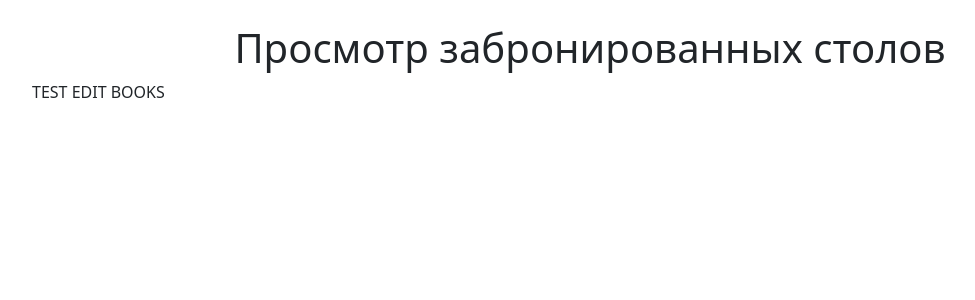
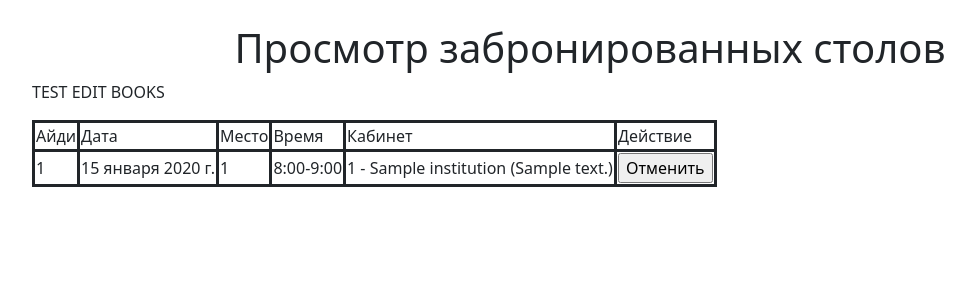
Before and after one commit to tr0ublekat/CoworkingDJANGO, a Django app: page /user/edit-books/ in a window 1280 px wide. Shown: the part 68-368 px from the top of the page, without its empty margins (50-1025 px from the left). Run offline with Django 4.2, Linux system fonts and the light colour scheme; a user stored in the database is signed in; tables that the repository leaves empty hold one stand-in row (values such as "Sample post").

Commit message:
added profile and edit booking pages

```diff
--- a/api/urls.py
+++ b/api/urls.py
@@ -6,14 +6,14 @@ from .views import (
     InstitutionView,
     RoomView,
     BookView,
-    UserView
+    #UserView
 )
 
 router = routers.DefaultRouter()
 router.register(r'institutions', InstitutionView)
 router.register(r'rooms', RoomView)
 router.register(r'bookings', BookView)
-router.register(r'users', UserView)
+#router.register(r'users', UserView)
 
 urlpatterns = [
     path('', include(router.urls)),
--- a/templates/user/edit_books.html
+++ b/templates/user/edit_books.html
@@ -9,12 +9,67 @@
 
 {% if request.user.is_authenticated %}
 
-    {% if error %}
-    <h2>Ошибка: {{ error }}</h2>
-    {% endif %}
-
     <div>
         <p>TEST EDIT BOOKS</p>
+
+        <table style="border: 3px solid">
+            <thead>
+                <tr style="border: 3px solid">
+                    <td style="border: 3px solid">Айди</td>
+                    <td style="border: 3px solid">Дата</td>
+                    <td style="border: 3px solid">Место</td>
+                    <td style="border: 3px solid">Время</td>
+                    <td style="border: 3px solid">Кабинет</td>
+                    <td style="border: 3px solid">Действие</td>
+                </tr>
+            </thead>
+            <tbody>
+            {% if bookings %}
+                {% for item in bookings %}
+                        <tr style="border: 3px solid">
+                            <form action="remove-book/" method="post">
+                                {% csrf_token %}
+                               <td style="border: 3px solid">{{item.id}}</td>
+                               <td style="border: 3px solid">{{ item.date }}</td>
+                               <td style="border: 3px solid">{{ item.place }}</td>
+
+                               <td style="border: 3px solid">
+                                {% if item.time == 1 %}
+                                8:00-9:00
+                                {% elif item.time == 2 %}
+                                9:00-10:00
+                                {% elif item.time == 3 %}
+                                10:00-11:00
+                                {% elif item.time == 4 %}
+                                11:00-12:00
+                                {% elif item.time == 5 %}
+                                12:00-13:00
+                                {% elif item.time == 6 %}
+                                13:00-14:00
+                                {% elif item.time == 7 %}
+                                14:00-15:00
+                                {% elif item.time == 8 %}
+                                15:00-16:00
+                                {% elif item.time == 9 %}
+                                16:00-17:00
+                                {% elif item.time == 10 %}
+                                17:00-18:00
+                                {% endif %}</td>
+
+                                <td style="border: 3px solid">{{item.room}}</td>
+
+                                <input id="pk" type="hidden" name="pk" value="{{ item.id }}">
+                                <td style="border: 3px solid">
+                                    <input type="submit" value="Отменить">
+                                </td>
+                            </form>
+                        </tr>
+                {% endfor %}
+                </tbody>
+            {% else %}
+                ПУСТО
+            {% endif %}
+        </table>
     </div>
 
 {% else %}
--- a/users/urls.py
+++ b/users/urls.py
@@ -7,4 +7,5 @@ urlpatterns = [
     path('register/', views.user_register, name='register'),
     path('profile/', views.profile, name='profile'),
     path('edit-books/', views.edit_books, name='edit_books'),
+    path('edit-books/remove-book/', views.remove_book, name='remove_book'),
 ]
--- a/users/views.py
+++ b/users/views.py
@@ -1,6 +1,11 @@
 from django.shortcuts import render, redirect, HttpResponse
 from django.contrib.auth import authenticate, login, logout
 from .models import CustomUser
+from api.models import Book, Room, Institution
+
+from django.http import JsonResponse
+from django.views.decorators.csrf import csrf_exempt
+import json
 
 def user_login(request):
     if request.method == "POST":
@@ -51,4 +56,21 @@ def profile(request):
     return render(request, 'user/profile.html')
 
 def edit_books(request):
-    return render(request, 'user/edit_books.html')
+    if request.user.is_authenticated:
+        user = request.user
+        bookings = Book.objects.filter(student_id=user)
+        return render(request, 'user/edit_books.html', {'student_id': user, 'bookings': bookings})
+
+    return redirect('login')
+
+def remove_book(request):
+    if request.method == 'POST':
+        pk = request.POST.get("pk")
+        try:
+            book = Book.objects.get(pk=pk)
+            book.delete()
+            return redirect("edit_books")
+        except Exception as e:
+            return HttpResponse("Запись отсутствует!")
+    else:
+        return HttpResponse("Что вы тут делаете?")
```
Also changed, not shown: templates/user/profile.html (+20 -4 lines).
